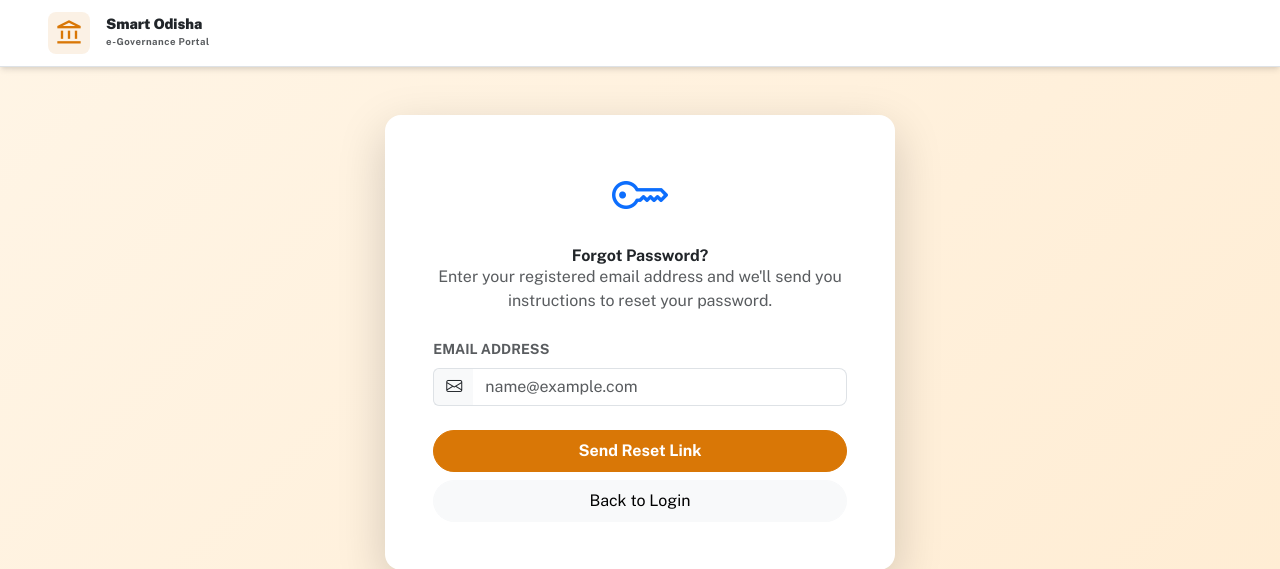
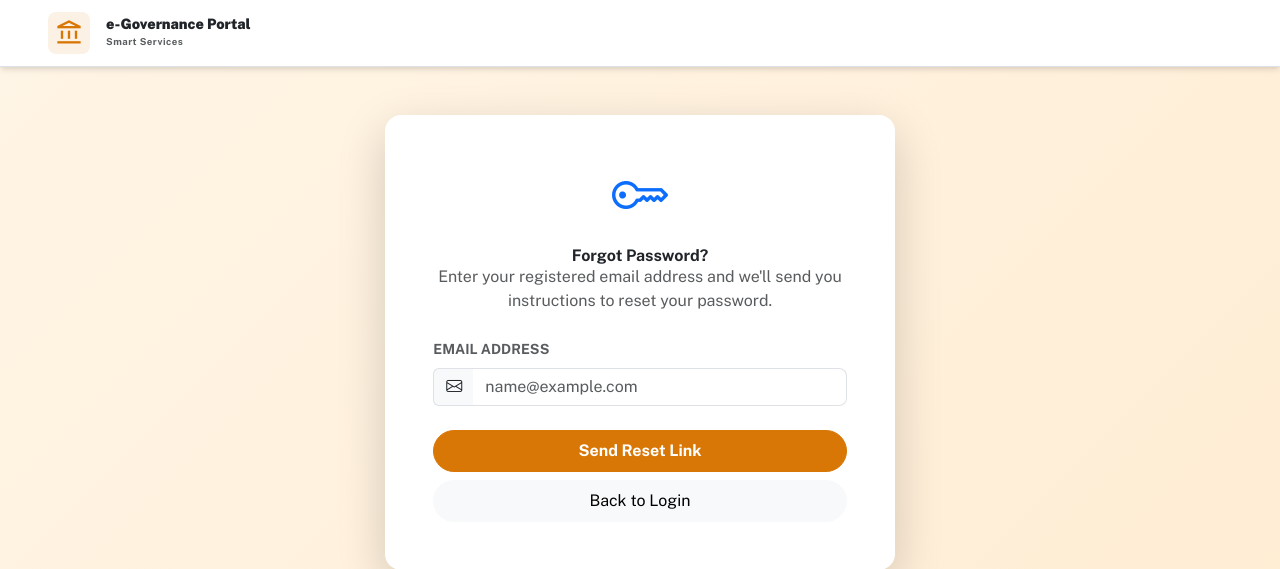
Before and after one commit to lokanathmohanty/e-GOVERNANCE, a Django app: page /accounts/password_reset/ in a window 1280 px wide. Shown: the top 569 px of the page. Run offline with Django 4.2, Linux system fonts and the light colour scheme; some libraries are stand-ins or nearby versions.

```diff
--- a/templates/base_bootstrap.html
+++ b/templates/base_bootstrap.html
@@ -298,9 +298,9 @@
                 </div>
                 <div class="d-flex flex-column justify-content-center">
                     <h2 class="fs-6 fw-black text-dark mb-0 lh-1 d-inline-block text-truncate"
-                        style="max-width: 150px; font-size: 0.9rem !important;">Smart Odisha</h2>
+                        style="max-width: 150px; font-size: 0.9rem !important;">e-Governance Portal</h2>
                     <span class="text-muted fw-bold mt-1 d-none d-sm-block"
-                        style="font-size: 0.6rem; letter-spacing: 0.5px;">e-Governance Portal</span>
+                        style="font-size: 0.6rem; letter-spacing: 0.5px;">Smart Services</span>
                 </div>
             </a>
 
```
